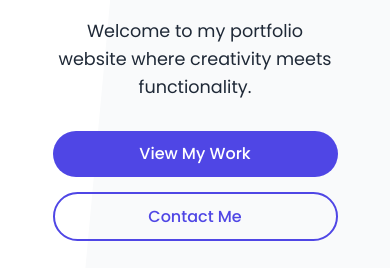
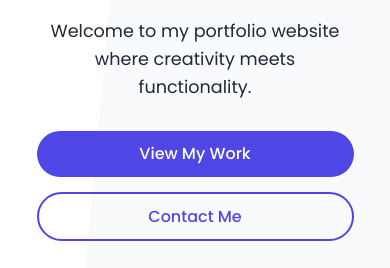
Before and after one commit to salem-magdy/salem, a plain HTML site: page index.html in a window 390 px wide. Shown: the part 496-764 px from the top of the page. Drawn offline with Linux system fonts and the light colour scheme.

Commit message:
Update style.css

```diff
--- a/css/style.css
+++ b/css/style.css
@@ -1227,7 +1227,7 @@ footer {
     /* Additional fixes for very small screens */
     .container {
         max-width: 325px;
-/*         padding: 0 15px; */
+        padding: 0 4px;
     }
 
     .hero {
```
